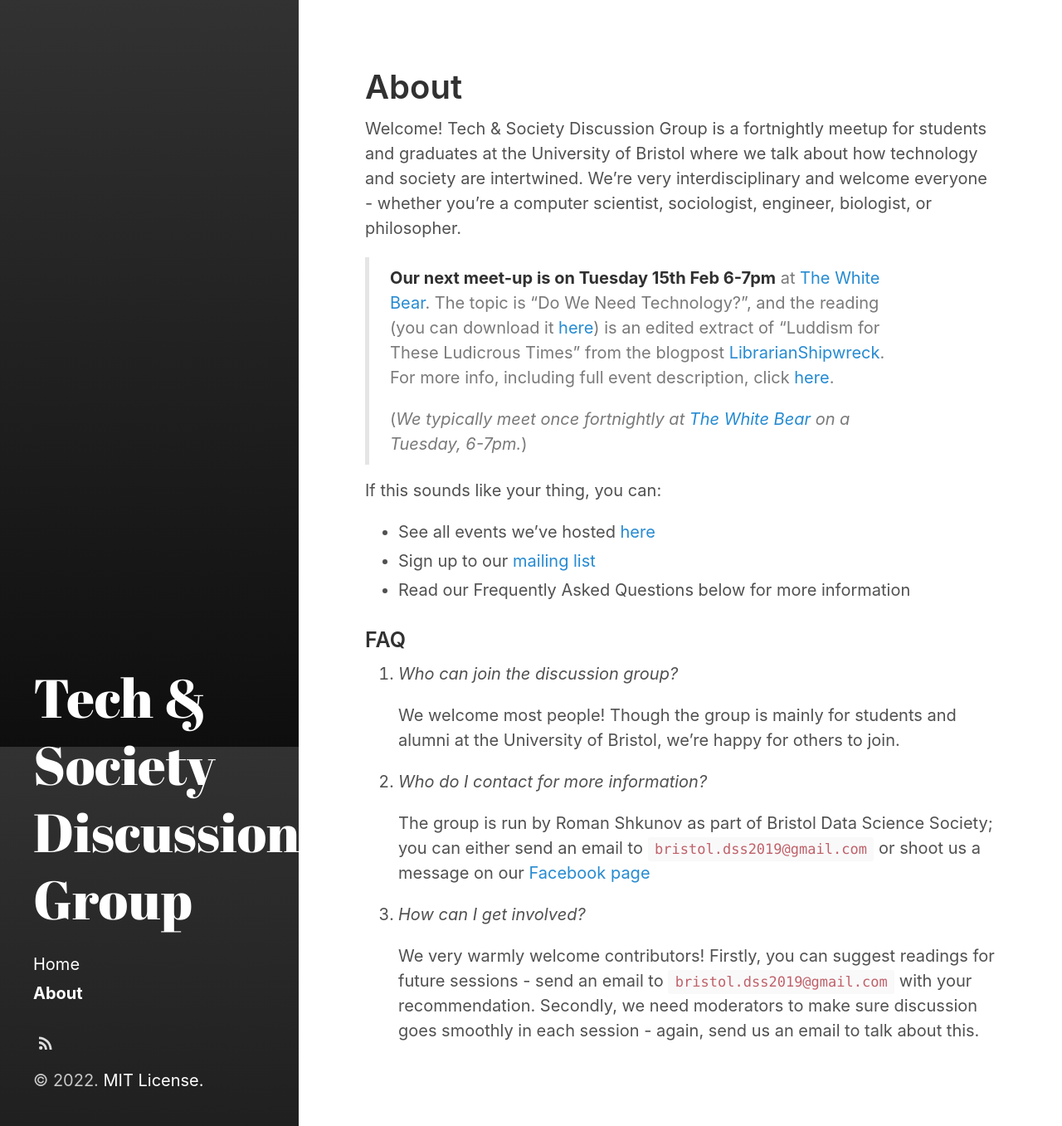
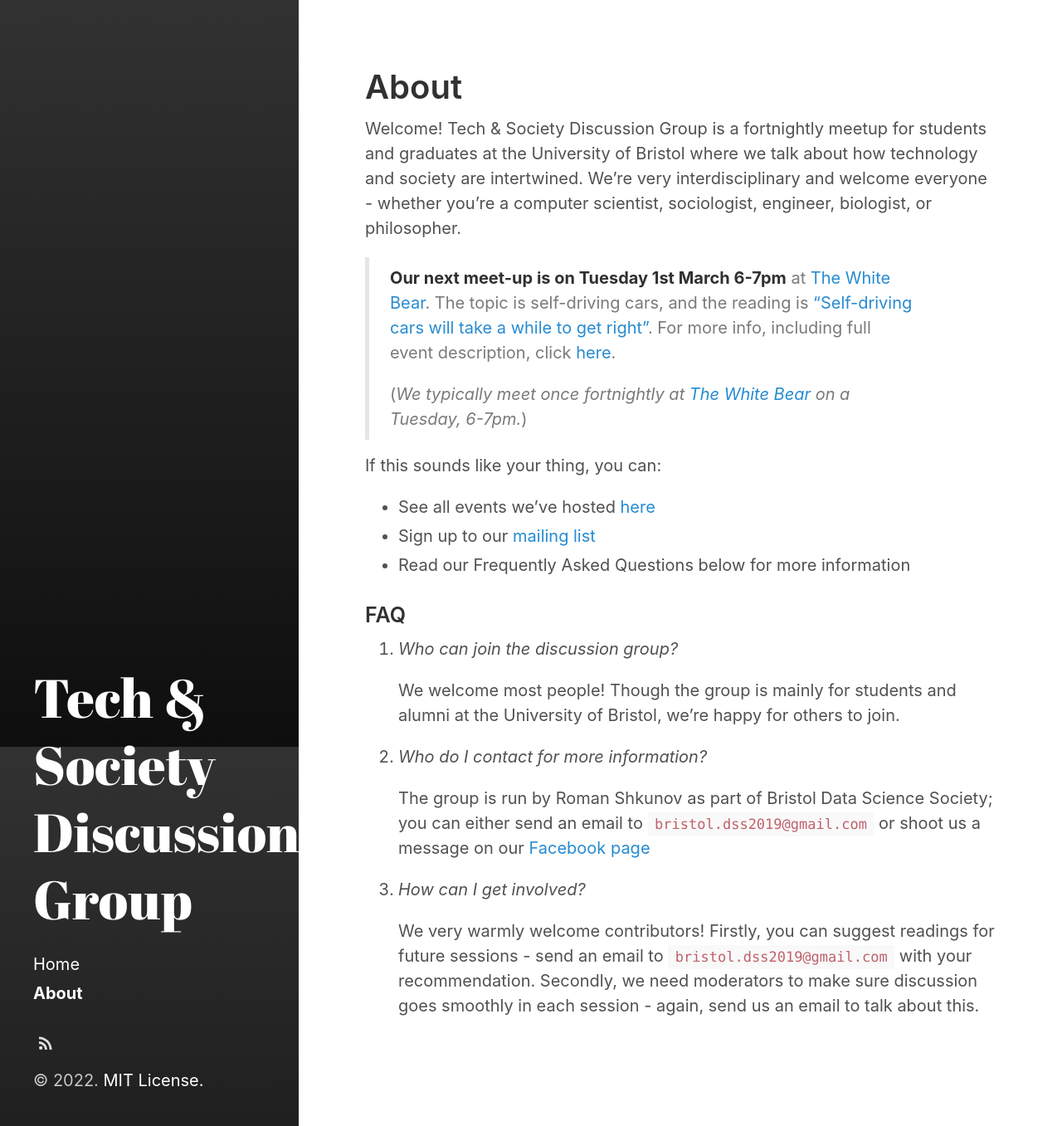
Before and after one commit to Bristol-Data-Science-Society/tech-society, a Jekyll site: the page built from about.md, in a window 1280 px wide and 1357 px high. Shown: the whole window at 83% size. Built offline with Jekyll 4.4.1, drawn with Linux system fonts in a browser that asks for light colours.

Commit message:
Added self-driving car event to about page

```diff
--- a/about.md
+++ b/about.md
@@ -7,7 +7,7 @@ sidebar_link: true
 Welcome! Tech & Society Discussion Group is a fortnightly meetup for students and graduates at the University of Bristol where we talk about how technology and society are intertwined. We're very interdisciplinary and welcome everyone - whether you're a computer scientist, sociologist, engineer, biologist, or philosopher.
 
 
-> **Our next meet-up is on Tuesday 15th Feb 6-7pm** at [The White Bear][white-bear-fb]. The topic is "Do We Need Technology?", and the reading (you can download it [here][reading-link]) is an edited extract of "Luddism for These Ludicrous Times" from the blogpost [LibrarianShipwreck](https://librarianshipwreck.wordpress.com/2013/08/12/luddism-for-these-ludicrous-times/). For more info, including full event description, click [here][event-blog-post].
+> **Our next meet-up is on Tuesday 1st March 6-7pm** at [The White Bear][white-bear-fb]. The topic is self-driving cars, and the reading is ["Self-driving cars will take a while to get right"][reading-link]. For more info, including full event description, click [here][event-blog-post].
 >
 >  (_We typically meet once fortnightly at [The White Bear][white-bear-fb] on a Tuesday, 6-7pm._)
 
@@ -32,8 +32,8 @@ If this sounds like your thing, you can:
 
     We very warmly welcome contributors! Firstly, you can suggest readings for future sessions - send an email to `bristol.dss2019@gmail.com` with your recommendation. Secondly, we need moderators to make sure discussion goes smoothly in each session - again, send us an email to talk about this.
 
-[reading-link]: https://drive.google.com/file/d/113kaMj1G-0aWd8qeMMxJUtEwczem3UFa/view?usp=sharing
-[event-blog-post]: /discussion/2022/02/13/neo-luddism.html
+[reading-link]: https://drive.google.com/file/d/1ngi-Z9zAgCHVMs_VaO6ErgZb61oLwoqJ/view?usp=sharing
+[event-blog-post]: /discussion/2022/02/17/self-driving-cars.html
 [mailing-list]: https://mailchi.mp/17e4fd7938e9/bristol-tech-society-discussion-group-sign-up
 [white-bear-fb]: https://www.facebook.com/thewhitebearbristol/
 [bdss-fb]: https://www.facebook.com/BristolDSS
```
